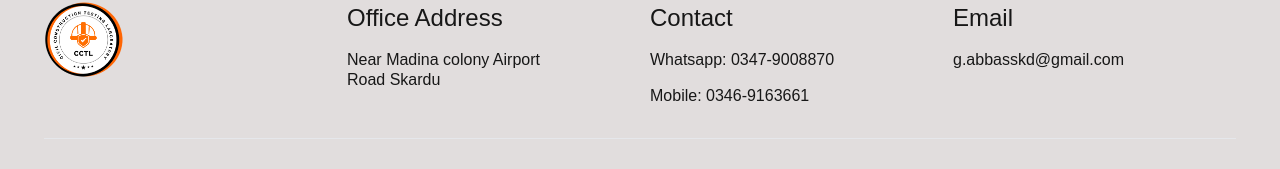
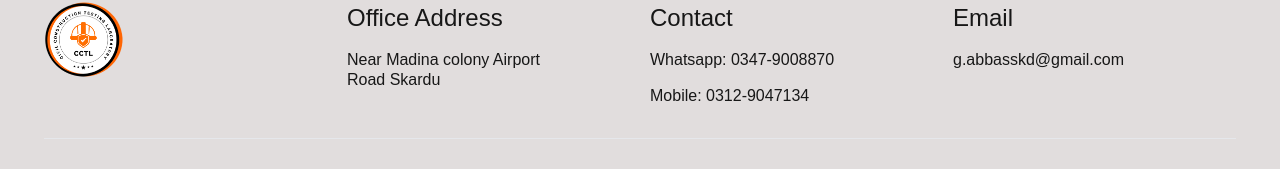
Before and after one commit to Muhammad-Zuhaib13/civil-construction-testing-laboratory-alpha, a Next.js app: page / in a window 1280 px wide. Shown: the part 1279-1448 px from the top of the page. Built offline with nearby package versions, Linux system fonts and the light colour scheme.

Commit message:
updated changes

```diff
--- a/app/_components/ui/Footer.js
+++ b/app/_components/ui/Footer.js
@@ -41,7 +41,7 @@ export default function FooterComp() {
                 </p>
                 <p className="navbar dark:text-white">
                   <span>Mobile: </span>
-                  <span>0346-9163661</span>
+                  <span>0312-9047134</span>
                 </p>
               </div>
               <div className="flex flex-col gap-[16px]">
--- a/app/_utils/content.js
+++ b/app/_utils/content.js
@@ -590,8 +590,8 @@ const roadandCommercialConstruction = {
       key: "textWithImage",
       pageContent: {
         classesContainer: "lg:flex-row-reverse",
-        subTItleTop: "How we help Commercial Construction (Vertical)",
-        title: "How we help Road Construction (Horizontal)",
+        subTItleTop: "",
+        title: "How we help Commercial Construction (Vertical)",
         paras: [
           "Vertical construction projects and infrastructure have very specialized needs and require a higher level of collaboration with the architectural and engineering teams. Planning, land acquisition, site development, soils and foundations, design, engineering, construction and building safety all require critical and exacting testing design, capabilities and support. This is where the engineering experience of CCTL  makes the difference. Both soil and foundation density and strength testing play critical rolls, as does testing for construction materials, and engineered fills. Exacting tests must be designed and conducted to evaluate the suitability of fill placement and compaction, in concert with comprehensive load testing.",
           "Depending upon the design and engineering specifications for your project, Construction testing may include:",
```
Also changed, not shown: 1 other file (tests, documents, lock files or other folders).
